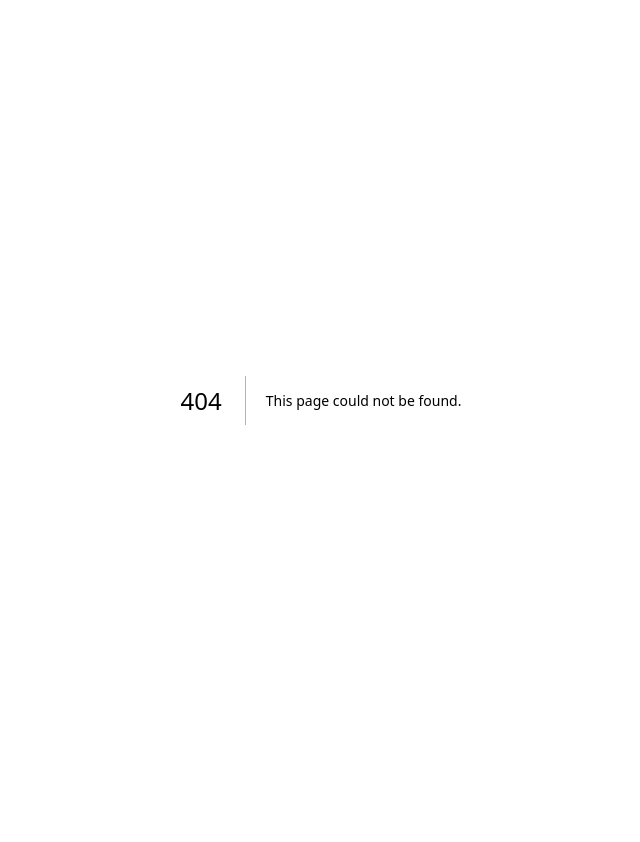
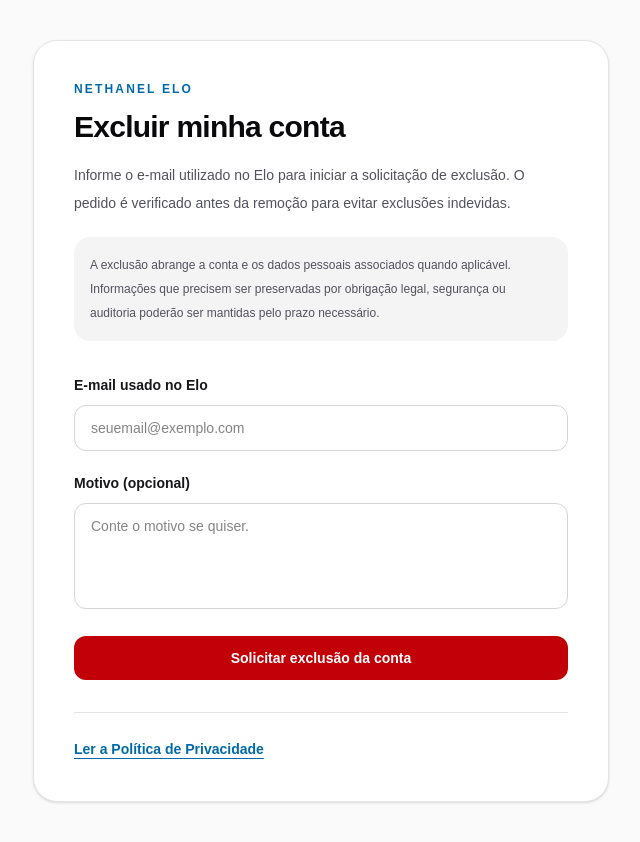
Before and after one commit to Dalton755/nethanel-church, a Next.js app in the folder apps/web/: page /excluir-conta in a window 1280 px wide. Before the commit this address had no page. Shown: the whole page, without its empty margins (319-959 px from the left). Before the commit the page ends 800 px from the top, so only its background shows below. Built offline with nearby package versions, Linux system fonts and the light colour scheme.

Commit message:
feat: add public account deletion page

```diff
--- /dev/null
+++ b/apps/web/src/app/excluir-conta/page.tsx
@@ -0,0 +1,48 @@
+import type { Metadata } from "next";
+import Link from "next/link";
+
+import { DeleteAccountForm } from "./DeleteAccountForm";
+
+export const metadata: Metadata = {
+  title: "Excluir conta | Nethanel Elo",
+  description: "Solicite a exclusão da sua conta Nethanel Elo.",
+};
+
+export default function DeleteAccountPage() {
+  return (
+    <main className="min-h-screen bg-zinc-50 px-5 py-10 text-zinc-950">
+      <article className="mx-auto max-w-xl rounded-3xl border border-zinc-200 bg-white p-6 shadow-sm sm:p-10">
+        <p className="text-xs font-bold uppercase tracking-[0.18em] text-sky-700">
+          Nethanel Elo
+        </p>
+
+        <h1 className="mt-3 text-3xl font-bold tracking-tight">
+          Excluir minha conta
+        </h1>
+
+        <p className="mt-4 text-sm leading-7 text-zinc-600">
+          Informe o e-mail utilizado no Elo para iniciar a solicitação de
+          exclusão. O pedido é verificado antes da remoção para evitar exclusões
+          indevidas.
+        </p>
+
+        <div className="mt-5 rounded-2xl bg-zinc-100 p-4 text-xs leading-6 text-zinc-600">
+          A exclusão abrange a conta e os dados pessoais associados quando
+          aplicável. Informações que precisem ser preservadas por obrigação legal,
+          segurança ou auditoria poderão ser mantidas pelo prazo necessário.
+        </div>
+
+        <DeleteAccountForm />
+
+        <div className="mt-8 border-t border-zinc-200 pt-6">
+          <Link
+            href="/privacidade"
+            className="text-sm font-semibold text-sky-700 underline underline-offset-4"
+          >
+            Ler a Política de Privacidade
+          </Link>
+        </div>
+      </article>
+    </main>
+  );
+}
```
